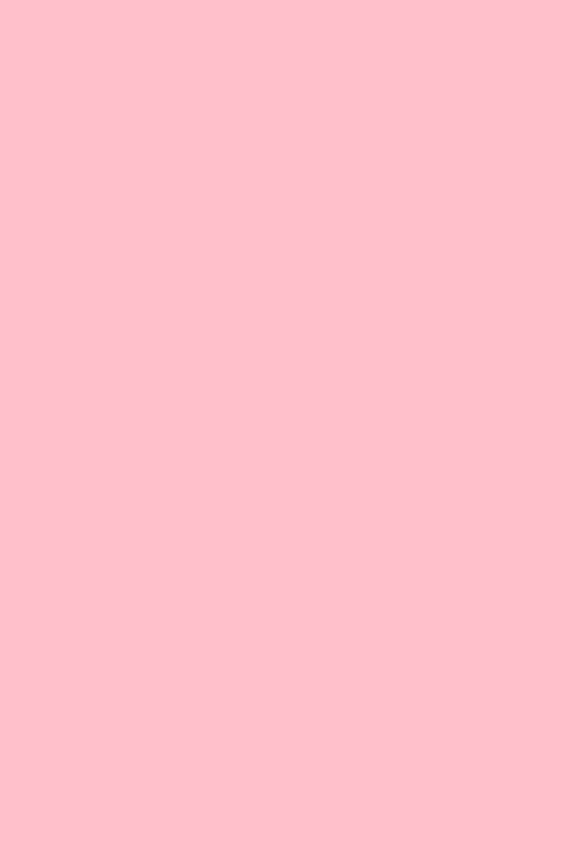
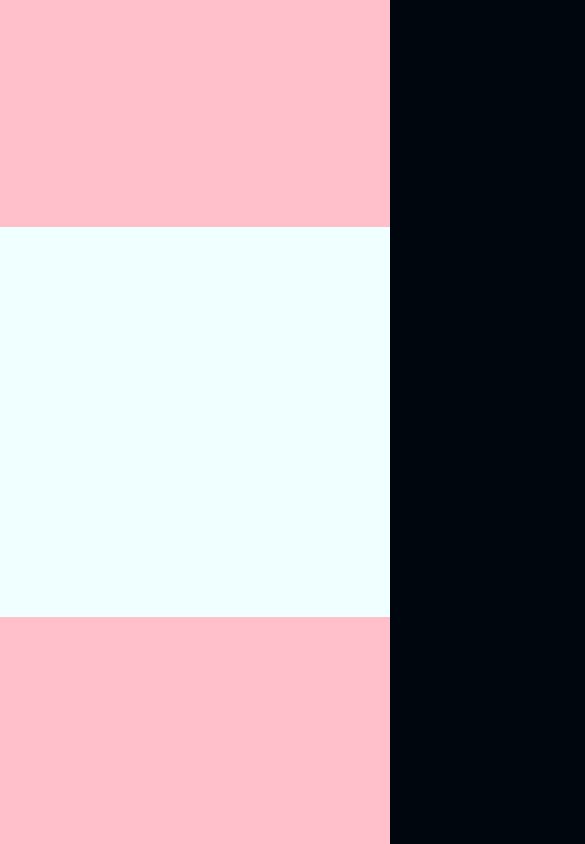
Before and after one commit to elShailee/Tic-Tac-Toe, a React (Create React App) app in the folder front/: page / in a window 390 px wide. Shown: the top 844 px of the page, 585 px wide, since content can reach past the window. Built offline with nearby package versions, Linux system fonts and the light colour scheme.

Commit message:
working responsive game size

```diff
--- a/front/src/App/App.js
+++ b/front/src/App/App.js
@@ -1,5 +1,5 @@
 // import { useState } from 'react';
-import { AppContainer } from './styles';
+import { AppContainer, Left, Game, Right, GameContainer } from './styles';
 // import { enviroment } from 'envSelector';
 // import DevelopemetToolbar from './DemelopementToolbar';
 // import GameplayScreen from 'Screens/GameplayScreen/GameplayScreen';
@@ -13,6 +13,11 @@ function App() {
 	return (
 		<ThemeProvider theme={theme}>
 			<AppContainer>
+				<Left></Left>
+				<GameContainer>
+					<Game></Game>
+				</GameContainer>
+				<Right></Right>
 				{/* {enviroment === 'developement' && <DevelopemetToolbar gameState={gameState} setGameState={setGameState} />}
 				{gameState.gameId ? (
 					<GameplayScreen gameState={gameState} setGameState={setGameState} />
--- a/front/src/App/styles.js
+++ b/front/src/App/styles.js
@@ -1,8 +1,34 @@
 import styled from 'styled-components';
 
 export const AppContainer = styled.div`
+	width: 100vw;
+	display: grid;
+	grid-template-columns: 1fr auto 1fr;
+`;
+
+export const Left = styled.div`
+	background-color: blue;
+`;
+
+export const Game = styled.div`
+	width: 100%;
+	height: 100%;
+	max-width: 100vw;
+	max-height: 100vw;
+
+	background-color: azure;
+	display: flex;
+`;
+
+export const GameContainer = styled.div`
 	width: 100vh;
 	height: 100vh;
+	max-width: 100vw;
 	background-color: pink;
-	box-sizing: border-box;
+	display: flex;
+	align-items: center;
 `;
+
+export const Right = styled.div`
+	background-color: blue;
+`;
```
